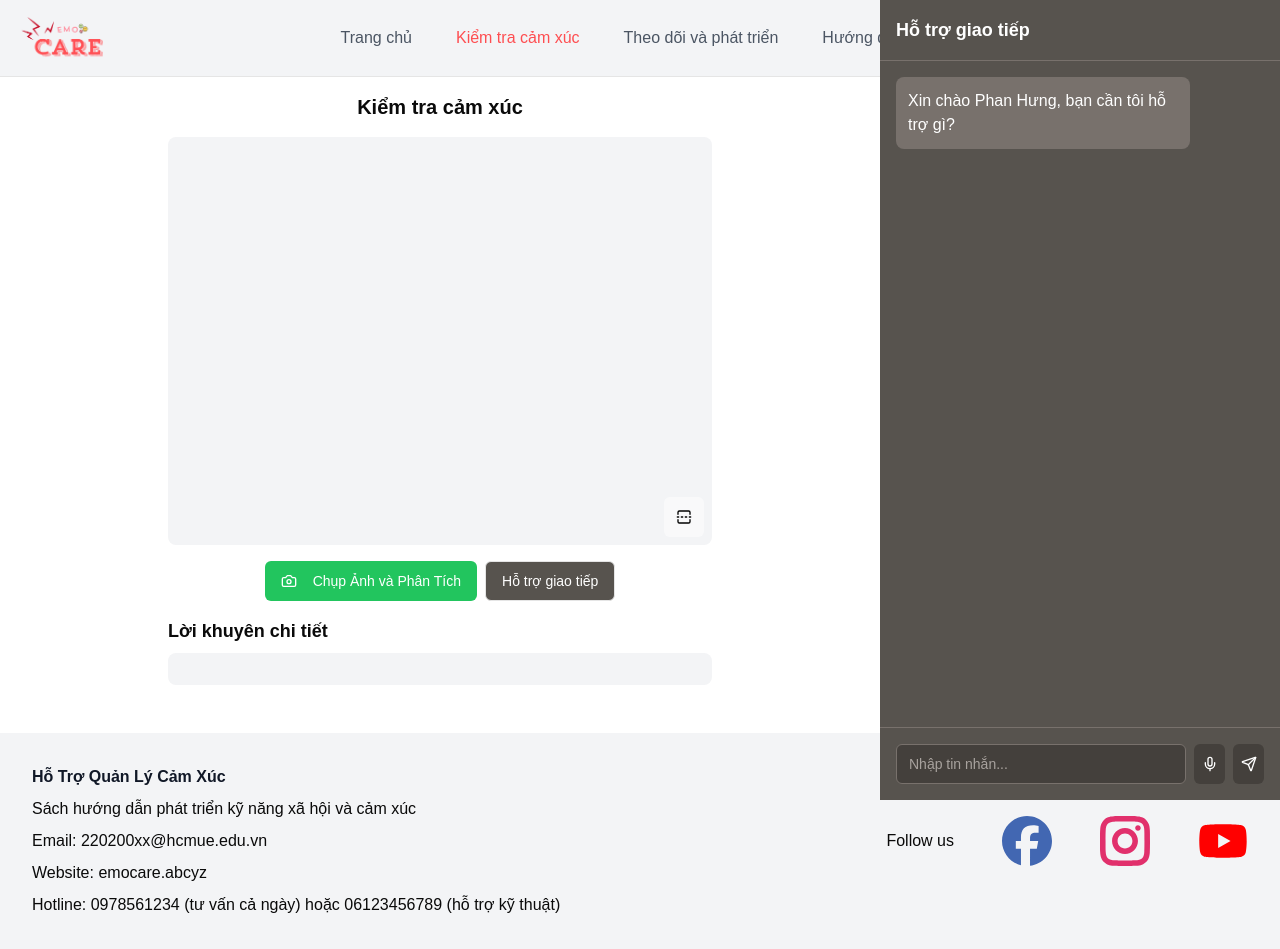
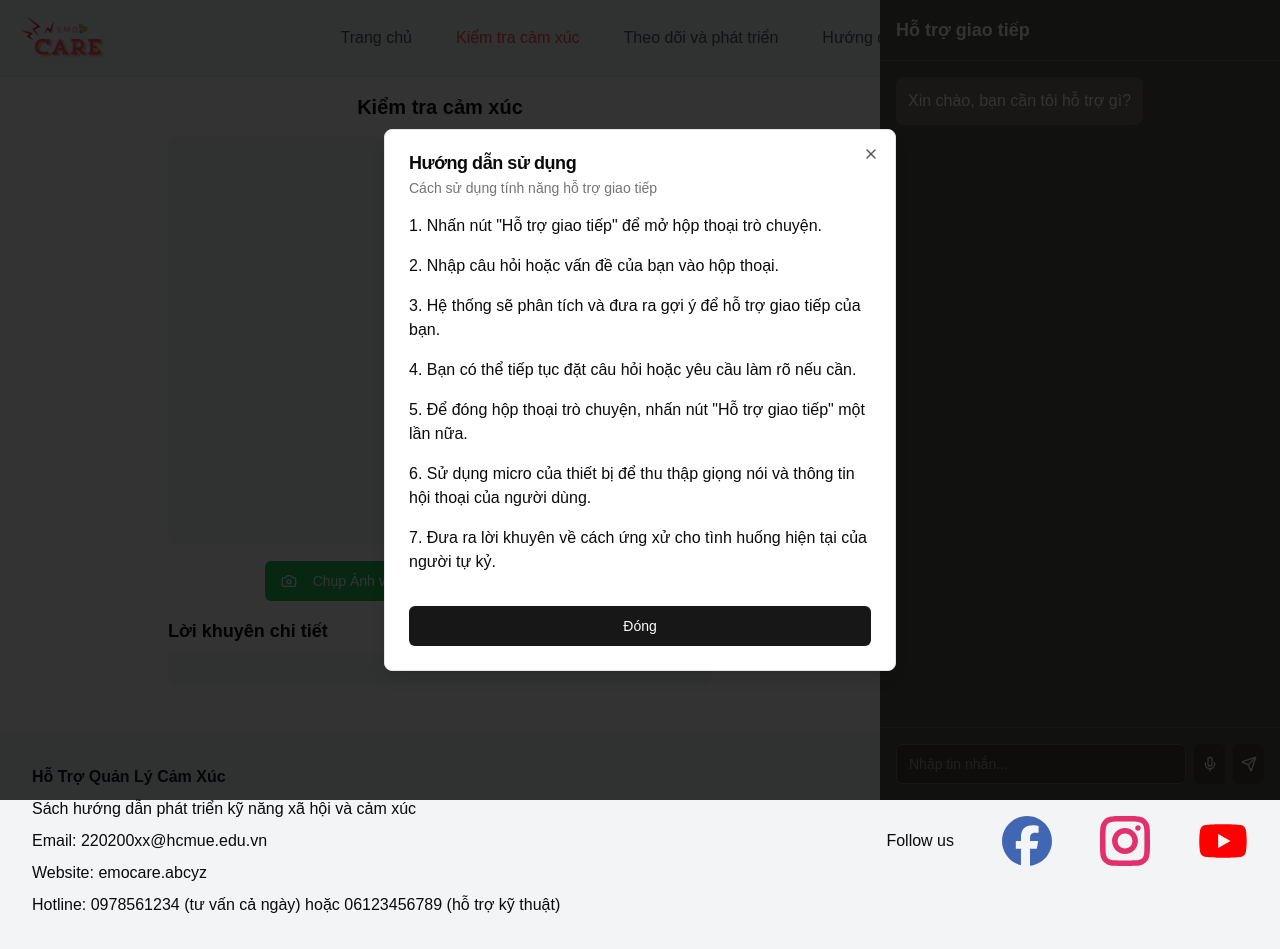
Before and after one commit to yudgunH/The-Emotion-Map-application-for-people-with-autism, a Next.js app in the folder frontend/: page /face-recognition in a window 1280 px wide. Both pictures are taken after a click on the button "Hỗ trợ giao tiếp". Built offline with nearby package versions, Linux system fonts and the light colour scheme; no server answers.

Commit message:
thêm hướng dẫn

```diff
--- a/frontend/package.json
+++ b/frontend/package.json
@@ -11,6 +11,7 @@
   "dependencies": {
     "@radix-ui/react-accordion": "^1.2.1",
     "@radix-ui/react-avatar": "^1.1.1",
+    "@radix-ui/react-dialog": "^1.1.2",
     "@radix-ui/react-dropdown-menu": "^2.1.2",
     "@radix-ui/react-label": "^2.1.0",
     "@radix-ui/react-scroll-area": "^1.2.1",
--- a/frontend/src/app/face-recognition/page.tsx
+++ b/frontend/src/app/face-recognition/page.tsx
@@ -6,6 +6,7 @@
 import { Button } from "@/components/ui/button"
 import { CameraIcon, FlipVerticalIcon as FlipCameraIcon } from 'lucide-react'
 import Chatbox from '@/components/Chatbox'
+import { InstructionsDialog } from '@/components/InstructionsDialog'
 
 const BASE_URL = "http://localhost:5005"
 
@@ -15,6 +16,7 @@
   const [result, setResult] = useState<string>("")
   const [showGauge, setShowGauge] = useState<boolean>(false)
   const [isChatboxOpen, setIsChatboxOpen] = useState<boolean>(false)
+  const [isInstructionsOpen, setIsInstructionsOpen] = useState<boolean>(false)
   const [facingMode, setFacingMode] = useState<"user" | "environment">("user")
   const webcamRef = useRef<Webcam>(null)
 
@@ -90,6 +92,13 @@
     }
   }
 
+  const handleSupportClick = () => {
+    if (!isChatboxOpen) {
+      setIsInstructionsOpen(true)
+    }
+    setIsChatboxOpen(!isChatboxOpen)
+  }
+
   return (
     <div className={`flex transition-all duration-300 ease-in-out ${isChatboxOpen ? 'mr-[400px]' : ''}`}>
       <div className="flex-1 max-w-xl mx-auto p-4 space-y-4">
@@ -132,7 +141,7 @@
             )}
           </Button>
           <Button
-            onClick={() => setIsChatboxOpen(!isChatboxOpen)}
+            onClick={handleSupportClick}
             variant="outline"
             className="bg-stone-600 hover:bg-stone-700 text-white"
           >
@@ -166,6 +175,7 @@
         </div>
       </div>
       <Chatbox isOpen={isChatboxOpen} />
+      <InstructionsDialog isOpen={isInstructionsOpen} onClose={() => setIsInstructionsOpen(false)} />
     </div>
   )
 }
--- a/frontend/src/components/Chatbox.tsx
+++ b/frontend/src/components/Chatbox.tsx
@@ -25,7 +25,7 @@
   const [inputMessage, setInputMessage] = useState("");
   const [isLoading, setIsLoading] = useState(false);
   const [isListening, setIsListening] = useState(false);
-  const [listeningResults, setListeningResults] = useState<string[]>([]); // Biến lưu kết quả
+  const [listeningResults, setListeningResults] = useState<string[]>([]);
   const scrollAreaRef = useRef<HTMLDivElement>(null);
   const [socket, setSocket] = useState<MySocket | null>(null);
 
@@ -41,7 +41,7 @@
     if (isOpen && messages.length === 0) {
       const initialBotMessage: Message = {
         id: Date.now(),
-        text: "Xin chào Phan Hưng, bạn cần tôi hỗ trợ gì?",
+        text: "Xin chào, bạn cần tôi hỗ trợ gì?",
         sender: "bot",
       };
       setMessages([initialBotMessage]);
@@ -53,8 +53,7 @@
     setSocket(newSocket);
 
     newSocket.on("recognized_text", (data: { text: string }) => {
-      setListeningResults((prev) => [...prev, data.text]); // Lưu vào mảng kết quả
-      setInputMessage((prev) => `${prev} ${data.text}`.trim()); // Cập nhật giá trị Input
+      setListeningResults((prev) => [...prev, data.text]);
     });
 
     newSocket.on("connect", () => console.log("Đã kết nối tới server SocketIO"));
@@ -67,25 +66,34 @@
     };
   }, []);
 
-  const handleSendMessage = async (message: string) => {
-    if (message.trim() === "") return;
+  const handleSendMessage = async () => {
+    const combinedMessage = `${inputMessage.trim()} ${listeningResults.join(" ")}`.trim();
+    if (combinedMessage === "") return;
 
     const userMessage: Message = {
       id: Date.now(),
-      text: message,
+      text: combinedMessage,
       sender: "user",
     };
 
     setMessages((prevMessages) => [...prevMessages, userMessage]);
+    setInputMessage("");
+    setListeningResults([]);
     setIsLoading(true);
 
     try {
       const response = await axios.post("http://localhost:5005/chatbox", {
         user_id: userId,
-        message: message,
+        message: combinedMessage,
+        recognition_results: listeningResults,
+        conversation_history: messages.map((msg) => ({
+          text: msg.text,
+          sender: msg.sender,
+        })),
+        system_prompt: "Bạn là một trợ lý gợi ý câu trả lời trong các cuộc trò chuyện cho người tự kỷ. Bạn cần tập trung vào việc cung cấp những câu trả lời tự nhiên, thân thiện và dễ hiểu.",
       });
 
-      const { reply } = response.data;
+      const { reply, suggestions } = response.data;
 
       const botMessage: Message = {
         id: Date.now() + 1,
@@ -94,6 +102,15 @@
       };
 
       setMessages((prevMessages) => [...prevMessages, botMessage]);
+
+      if (suggestions) {
+        const suggestionMessages: Message[] = suggestions.map((suggestion: string) => ({
+          id: Date.now() + Math.random(),
+          text: `Gợi ý: ${suggestion}`,
+          sender: "bot",
+        }));
+        setMessages((prevMessages) => [...prevMessages, ...suggestionMessages]);
+      }
     } catch (error: any) {
       console.error("Error sending message:", error);
       const errorMessage: Message = {
@@ -117,8 +134,7 @@
 
   const startListening = () => {
     setIsListening(true);
-    setListeningResults([]); // Xóa danh sách kết quả cũ
-    setInputMessage(""); // Xóa inputMessage cũ
+    setListeningResults([]);
     if (socket) {
       socket.emit("start_recognition");
     }
@@ -144,7 +160,6 @@
     };
     setMessages((prevMessages) => [...prevMessages, botMessage]);
   };
-
 
   return (
     <div
@@ -191,7 +206,7 @@
           <form
             onSubmit={(e) => {
               e.preventDefault();
-              handleSendMessage(inputMessage);
+              handleSendMessage();
             }}
             className="flex gap-2"
           >
@@ -206,6 +221,7 @@
             <Button
               type="button"
               size="icon"
+              title="Bấm vào nút micro để bắt đầu tính năng hỗ trợ giao tiếp trực tuyến"
               className="bg-stone-700 hover:bg-stone-800 text-white"
               onClick={toggleListening}
               disabled={isLoading}
--- /dev/null
+++ b/frontend/src/components/InstructionsDialog.tsx
@@ -0,0 +1,35 @@
+'use client'
+
+import React from 'react'
+import { Dialog, DialogContent, DialogDescription, DialogHeader, DialogTitle, DialogTrigger } from "@/components/ui/dialog"
+import { Button } from "@/components/ui/button"
+
+interface InstructionsDialogProps {
+  isOpen: boolean
+  onClose: () => void
+}
+
+export function InstructionsDialog({ isOpen, onClose }: InstructionsDialogProps) {
+  return (
+    <Dialog open={isOpen} onOpenChange={onClose}>
+      <DialogContent>
+        <DialogHeader>
+          <DialogTitle>Hướng dẫn sử dụng</DialogTitle>
+          <DialogDescription>
+            Cách sử dụng tính năng hỗ trợ giao tiếp
+          </DialogDescription>
+        </DialogHeader>
+        <div className="space-y-4">
+          <p>1. Nhấn nút "Hỗ trợ giao tiếp" để mở hộp thoại trò chuyện.</p>
+          <p>2. Nhập câu hỏi hoặc vấn đề của bạn vào hộp thoại.</p>
+          <p>3. Hệ thống sẽ phân tích và đưa ra gợi ý để hỗ trợ giao tiếp của bạn.</p>
+          <p>4. Bạn có thể tiếp tục đặt câu hỏi hoặc yêu cầu làm rõ nếu cần.</p>
+          <p>5. Để đóng hộp thoại trò chuyện, nhấn nút "Hỗ trợ giao tiếp" một lần nữa.</p>
+          <p>6. Sử dụng micro của thiết bị để thu thập giọng nói và thông tin hội thoại của người dùng.</p>
+          <p>7. Đưa ra lời khuyên về cách ứng xử cho tình huống hiện tại của người tự kỷ.</p>
+        </div>
+        <Button onClick={onClose} className="mt-4">Đóng</Button>
+      </DialogContent>
+    </Dialog>
+  )
+}
--- /dev/null
+++ b/frontend/src/components/ui/dialog.tsx
@@ -0,0 +1,122 @@
+"use client"
+
+import * as React from "react"
+import * as DialogPrimitive from "@radix-ui/react-dialog"
+import { X } from "lucide-react"
+
+import { cn } from "@/lib/utils"
+
+const Dialog = DialogPrimitive.Root
+
+const DialogTrigger = DialogPrimitive.Trigger
+
+const DialogPortal = DialogPrimitive.Portal
+
+const DialogClose = DialogPrimitive.Close
+
+const DialogOverlay = React.forwardRef<
+  React.ElementRef<typeof DialogPrimitive.Overlay>,
+  React.ComponentPropsWithoutRef<typeof DialogPrimitive.Overlay>
+>(({ className, ...props }, ref) => (
+  <DialogPrimitive.Overlay
+    ref={ref}
+    className={cn(
+      "fixed inset-0 z-50 bg-black/80  data-[state=open]:animate-in data-[state=closed]:animate-out data-[state=closed]:fade-out-0 data-[state=open]:fade-in-0",
+      className
+    )}
+    {...props}
+  />
+))
+DialogOverlay.displayName = DialogPrimitive.Overlay.displayName
+
+const DialogContent = React.forwardRef<
+  React.ElementRef<typeof DialogPrimitive.Content>,
+  React.ComponentPropsWithoutRef<typeof DialogPrimitive.Content>
+>(({ className, children, ...props }, ref) => (
+  <DialogPortal>
+    <DialogOverlay />
+    <DialogPrimitive.Content
+      ref={ref}
+      className={cn(
+        "fixed left-[50%] top-[50%] z-50 grid w-full max-w-lg translate-x-[-50%] translate-y-[-50%] gap-4 border bg-background p-6 shadow-lg duration-200 data-[state=open]:animate-in data-[state=closed]:animate-out data-[state=closed]:fade-out-0 data-[state=open]:fade-in-0 data-[state=closed]:zoom-out-95 data-[state=open]:zoom-in-95 data-[state=closed]:slide-out-to-left-1/2 data-[state=closed]:slide-out-to-top-[48%] data-[state=open]:slide-in-from-left-1/2 data-[state=open]:slide-in-from-top-[48%] sm:rounded-lg",
+        className
+      )}
+      {...props}
+    >
+      {children}
+      <DialogPrimitive.Close className="absolute right-4 top-4 rounded-sm opacity-70 ring-offset-background transition-opacity hover:opacity-100 focus:outline-none focus:ring-2 focus:ring-ring focus:ring-offset-2 disabled:pointer-events-none data-[state=open]:bg-accent data-[state=open]:text-muted-foreground">
+        <X className="h-4 w-4" />
+        <span className="sr-only">Close</span>
+      </DialogPrimitive.Close>
+    </DialogPrimitive.Content>
+  </DialogPortal>
+))
+DialogContent.displayName = DialogPrimitive.Content.displayName
+
+const DialogHeader = ({
+  className,
+  ...props
+}: React.HTMLAttributes<HTMLDivElement>) => (
+  <div
+    className={cn(
+      "flex flex-col space-y-1.5 text-center sm:text-left",
+      className
+    )}
+    {...props}
+  />
+)
+DialogHeader.displayName = "DialogHeader"
+
+const DialogFooter = ({
+  className,
+  ...props
+}: React.HTMLAttributes<HTMLDivElement>) => (
+  <div
+    className={cn(
+      "flex flex-col-reverse sm:flex-row sm:justify-end sm:space-x-2",
+      className
+    )}
+    {...props}
+  />
+)
+DialogFooter.displayName = "DialogFooter"
+
+const DialogTitle = React.forwardRef<
+  React.ElementRef<typeof DialogPrimitive.Title>,
+  React.ComponentPropsWithoutRef<typeof DialogPrimitive.Title>
+>(({ className, ...props }, ref) => (
+  <DialogPrimitive.Title
+    ref={ref}
+    className={cn(
+      "text-lg font-semibold leading-none tracking-tight",
+      className
+    )}
+    {...props}
+  />
+))
+DialogTitle.displayName = DialogPrimitive.Title.displayName
+
+const DialogDescription = React.forwardRef<
+  React.ElementRef<typeof DialogPrimitive.Description>,
+  React.ComponentPropsWithoutRef<typeof DialogPrimitive.Description>
+>(({ className, ...props }, ref) => (
+  <DialogPrimitive.Description
+    ref={ref}
+    className={cn("text-sm text-muted-foreground", className)}
+    {...props}
+  />
+))
+DialogDescription.displayName = DialogPrimitive.Description.displayName
+
+export {
+  Dialog,
+  DialogPortal,
+  DialogOverlay,
+  DialogClose,
+  DialogTrigger,
+  DialogContent,
+  DialogHeader,
+  DialogFooter,
+  DialogTitle,
+  DialogDescription,
+}
```
Also changed, not shown: 1 other file (tests, documents, lock files or other folders).
